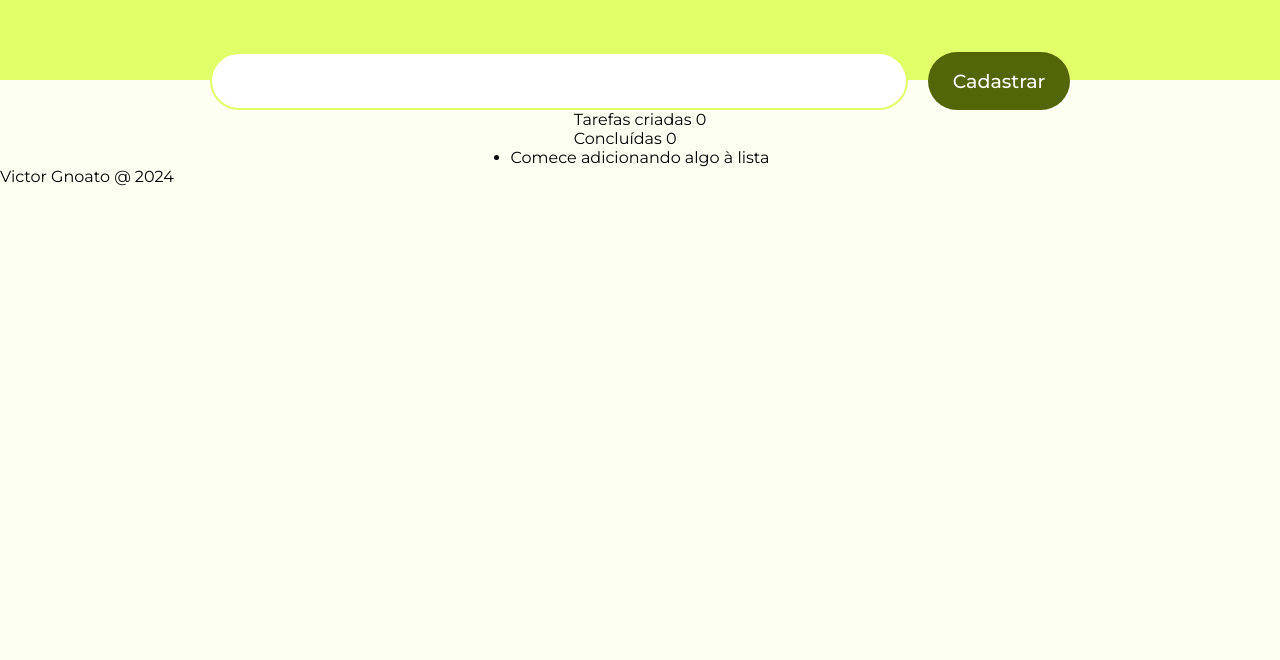
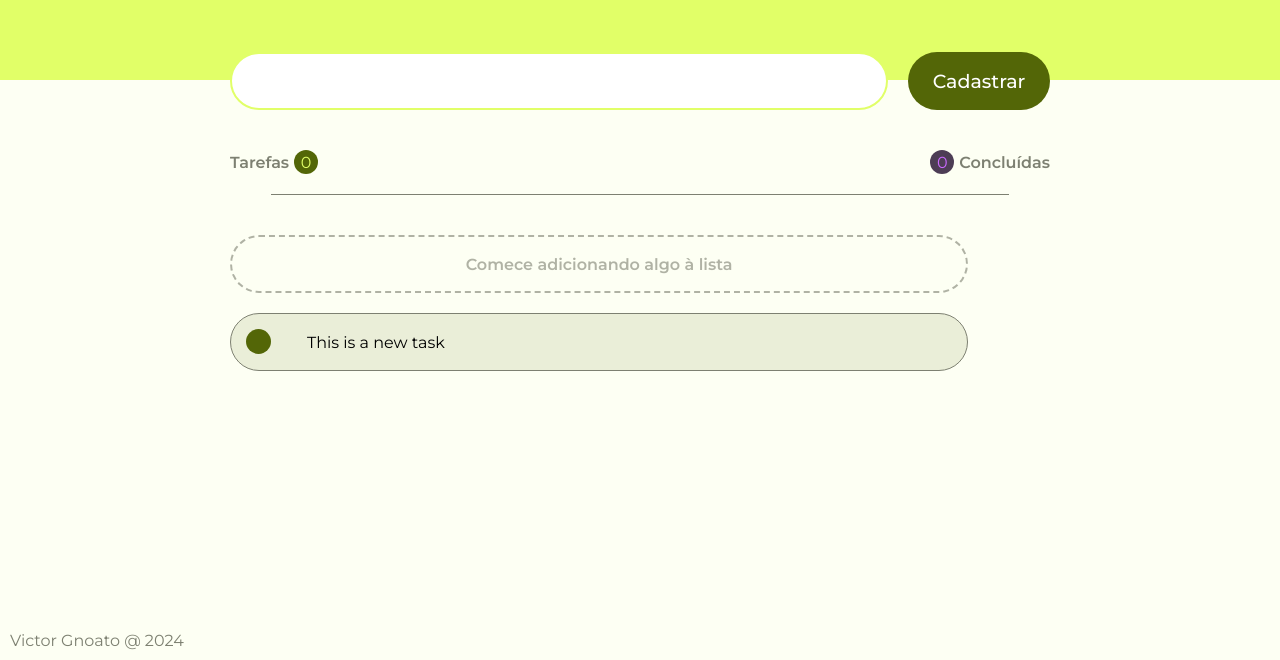
Before and after one commit to gnoatx/javascript-lista, a plain HTML site: page index.html in a window 1280 px wide. Shown: the part 140-800 px from the top of the page. Drawn offline with Linux system fonts and the light colour scheme; a web font is replaced by a local one.

Commit message:
Adicionar JavaScript

```diff
--- /dev/null
+++ b/css/checkbox.css
@@ -0,0 +1,83 @@
+.checkbox, .checkmark {
+    --box-unchecked: #536607;
+    --box-checked: #e1ff68;
+    --checkmark: #536607;
+    --checkmark-shadow: #fdfff3;
+}
+
+.checkbox {
+    position: relative;
+    display: block;
+
+    height: 56px;
+    padding-left: 71px;
+    border-radius: 100px 0 0 100px;
+
+    cursor: pointer;
+    user-select: none;
+}
+
+.checkbox input {
+    position: absolute;
+    opacity: 0;
+
+    height: 0;
+    width: 0;
+
+    cursor: pointer;
+}
+
+.checkmark {
+    background-color: var(--box-unchecked);
+
+    position: absolute;
+    top: 15px;
+    left: 15px;
+
+    height: 25px;
+    width: 25px;
+
+    border-radius: 100px;
+
+    transition: all 0.1s ease-out;
+}
+
+.checkbox:hover input ~ .checkmark {
+    background-color: var(--box-checked);
+    box-shadow: inset 0 0 5px 1px var(--box-unchecked);
+}
+
+.checkbox:active input + .checkmark {
+    background-color: var(--box-unchecked);
+    box-shadow: inset 0 0 5px 1px var(--box-unchecked), inset 0 0 5px 8px var(--box-checked);
+}
+
+.checkbox input:checked ~ .checkmark {
+    background-color: var(--box-checked);
+    box-shadow: inset 0 0 5px 1px var(--box-unchecked);
+}
+
+.checkmark:after {
+  content: "";
+  position: absolute;
+  display: none;
+
+  /* transition: all 1s ease-out; */
+}
+
+.checkbox input:checked ~ .checkmark:after {
+    display: block;
+}
+
+.checkbox .checkmark:after {
+    left: 8px;
+    top: 4px;
+    width: 5px;
+    height: 10px;
+    border: solid var(--checkmark);
+    border-width: 0 4px 4px 0;
+    transform: rotate(45deg);
+
+    filter: drop-shadow(0 0 5px var(--checkmark-shadow));
+    transition: all 1s ease-out;
+}
--- a/css/style.css
+++ b/css/style.css
@@ -1,5 +1,7 @@
 :root {
     --bg-color: #fdfff3;
+    --sub-color: #7d8071;
+    --list-item: #eaeed8;
     --highlight-color: #e1ff68;
     --lowlight-color: #536607;
     --highlight-complement: #CA69FF;
@@ -52,6 +54,7 @@ main {
     display: flex;
     flex-direction: column;
     align-items: center;
+    gap: 40px;
 
     width: 100%;
     max-width: var(--global-width);
@@ -118,7 +121,8 @@ main {
 
 #add-task:hover span {
     color: var(--lowlight-color);
-    font-weight: 600;
+    /* font-weight: 600; */
+    transform: scale(1.5);
     text-shadow: 0 0 6px var(--bg-color);
 }
 
@@ -126,6 +130,129 @@ main {
     color: var(--lowlight-color);
     font-weight: 600;
     text-shadow: 0 0 6px var(--bg-color), 0 0 10px var(--bg-color),  0 0 16px var(--bg-color);
+}
+
+.task-count {
+    display: flex;
+    flex-direction: column;
+    gap: 20px;
+
+    width: 100%;
+}
+
+.counters {
+    display: flex;
+    flex-direction: row;
+    justify-content: space-between;
+}
+
+.counters strong {
+    color: var(--sub-color);
+    font-weight: 600;
+}
+
+.counter {
+    display: flex;
+    align-items: center;
+    gap: 5px;
+}
+
+#counter-tasks, #counter-done {
+    display: flex;
+    justify-content: center;
+    align-items: center;
+    flex: none;
+
+    height: 24px;
+    width: 24px;
+    border-radius: var(--global-radius);
+}
+
+#counter-tasks {
+    color: var(--highlight-color);
+    background-color: var(--lowlight-color);
+
+    /* text-shadow: 0 0 4px var(--highlight-color); */
+}
+
+#counter-done {
+    color: var(--highlight-complement);
+    background-color: var(--lowlight-complement);
+
+    /* text-shadow: 0 0 4px var(--highlight-complement); */
+}
+
+.counter-border {
+    width: 90%;
+
+    margin: auto;
+    border-bottom: 1px solid var(--sub-color);
+}
+
+.tasks {
+    width: 100%;
+}
+
+#task-list {
+    display: flex;
+    flex-direction: column;
+    gap: 20px;
+
+    width: 90%;
+
+    padding-bottom: 100px;
+
+    list-style: none;
+}
+
+#empty-list {
+    opacity: 0.6;
+    color: var(--sub-color);
+    font-weight: 600;
+
+    display: flex;
+    justify-content: center;
+    align-items: center;
+
+    height: 58px;
+
+    border-radius: var(--global-radius);
+    border: 2px dashed var(--sub-color);
+
+    transition: all 0.5s ease-out;
+}
+
+.task {
+    display: flex;
+    align-items: center;
+    gap: 5px;
+
+    background-color: var(--list-item);
+
+    border-radius: var(--global-radius);
+    border: 1px solid var(--sub-color);
+}
+
+
+
+.credit {
+    position: fixed;
+    bottom: 0;
+    z-index: 100;
+
+    color: var(--sub-color);
+    font-size: 1rem;
+
+    background-color: var(--bg-color);
+    width: 100%;
+
+    padding: 10px;
+}
+
+@media (min-width: 601px) {
+    :root {
+        --global-padding: 40px;
+    }
 }
 
 @media (max-width: 600px) {
@@ -172,4 +299,28 @@ main {
         font-weight: 500;
         text-shadow: 0 0 6px var(--bg-color), 0 0 10px var(--bg-color), 0 0 16px var(--bg-color);
     }
+
+    .task-count {
+        padding-right: 20px;
+        padding-left: 20px;
+    }
+
+    .counter-border {
+        width: 80%;
+    }
+
+    .credit {
+        top: 0;
+        right: 0;
+        bottom: unset;
+
+        font-size: 0.8rem;
+        font-weight: 300;
+
+        background-color: unset;
+        width: unset;
+
+        padding: 10px;
+        text-shadow: 0 0 0.8rem var(--lowlight-color);
+    }
 }
--- a/index.html
+++ b/index.html
@@ -9,6 +9,7 @@
   <link href="https://fonts.googleapis.com/css2?family=Montserrat:ital,wght@0,100..900;1,100..900&family=SUSE:wght@100..800&display=swap" rel="stylesheet">
   <link rel="stylesheet" href="./css/global.css"/>
   <link rel="stylesheet" href="./css/style.css"/>
+  <link rel="stylesheet" href="./css/checkbox.css"/>
 </head>
 <body>
   <header>
@@ -23,16 +24,26 @@
       <button id="add-task"><span>Cadastrar</span></button>
     </section>
     <section class="task-count">
-      <div class="counter">
-        <strong>Tarefas criadas</strong> <span id="counter-created">0</span>
+      <div class="counters">
+        <div class="counter">
+          <strong>Tarefas</strong><div id="counter-tasks">0</div>
+        </div>
+        <div class="counter">
+          <div id="counter-done">0</div><strong>Concluídas</strong>
+        </div>
       </div>
-      <div class="counter">
-        <strong>Concluídas</strong> <span id="counter-done">0</span>
-      </div>
+      <div class="counter-border"></div>
     </section>
     <section class="tasks">
       <ul id="task-list">
         <li id="empty-list">Comece adicionando algo à lista</li>
+        <li class="task">
+          <label class="checkbox">
+            <input type="checkbox" class="check-area"/>
+            <span class="checkmark"></span>
+          </label>
+          <span class="task-text">This is a new task</span>
+        </li>
       </ul>
     </section>
   </main>
--- a/js/script.js
+++ b/js/script.js
@@ -4,9 +4,14 @@
 // let normal = "i reside here"
 // const conservative = "i don't like change"
 
-const input = document.querySelector("#task")
-const button = document.querySelector("#button_create")
-const ul = document.querySelector(".task-list")
+const input = document.querySelector("#task-adder")
+const button = document.querySelector("#add-task")
+const ul = document.querySelector("#task-list")
+const taskCounter = document.querySelector("#counter-tasks")
+const doneCounter = document.querySelector("#counter-done")
+const credit = document.querySelector(".credit")
+
+const empty = document.querySelector("#empty-list")
 
 button.addEventListener('click', (event) => {
     event.preventDefault();
@@ -15,12 +20,27 @@ button.addEventListener('click', (event) => {
         return alert('A tarefa precisa ser preenchida')
     }
 
+    if(window.getComputedStyle(empty, null).display != 'none') {
+        empty.style.display = 'none'
+    }
+
     const checkbox = `<input type="checkbox" />`
-    const li = `
-    <li class="task-item">
-        ${checkbox}
-        <p>${input.value}</p>
+    const li = `<li class="task">
+        <label class="checkbox">
+            <input type="checkbox" class="check-area"/>
+            <span class="checkmark"></span>
+        </label>
+        <span class="task-text">${input.value}</span>
     </li>`
 
     ul.innerHTML += li
+    taskCounter.innerHTML += 1
+
+    console.log(document.body.scrollHeight)
+    console.log(window.innerHeight)
+
+    if (document.body.scrollHeight > window.innerHeight) {
+        console.log("???")
+        credit.style.boxShadow = '0 0 10px #7d8071'
+    }
 })
```
